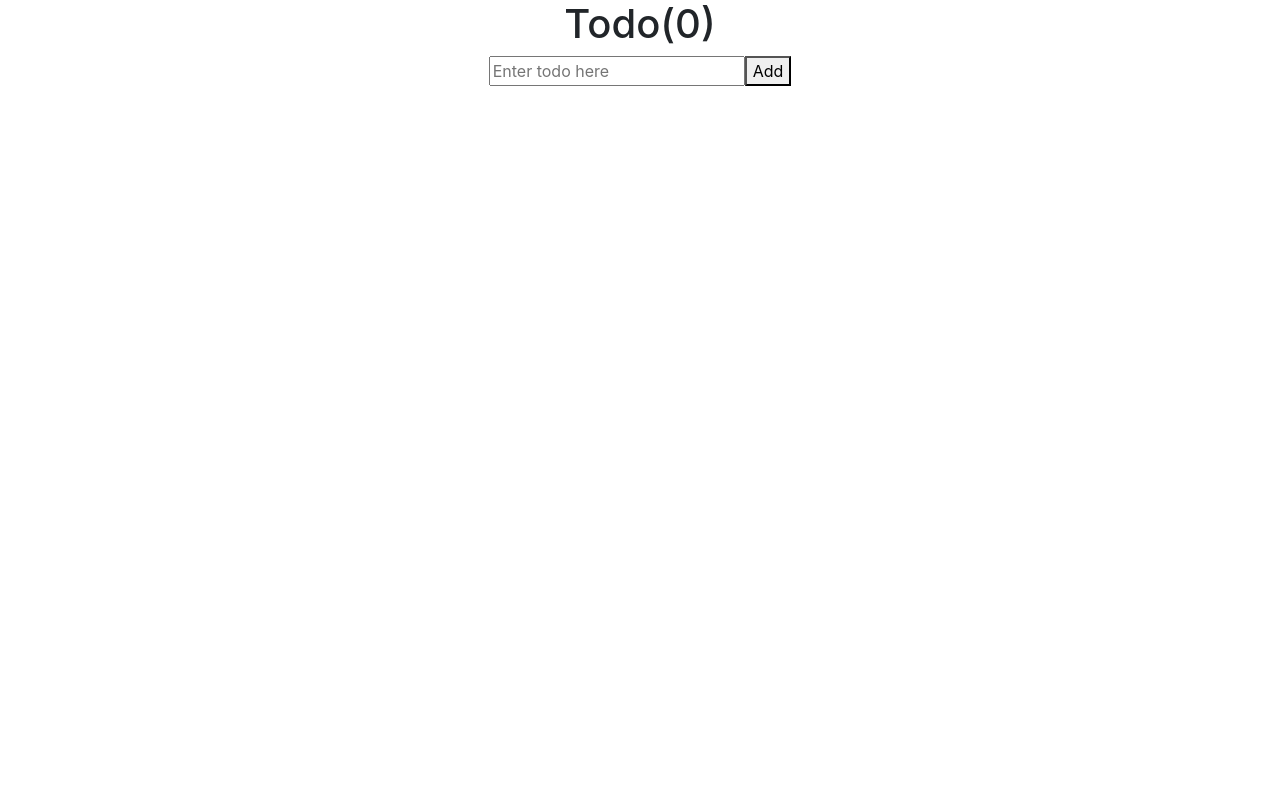
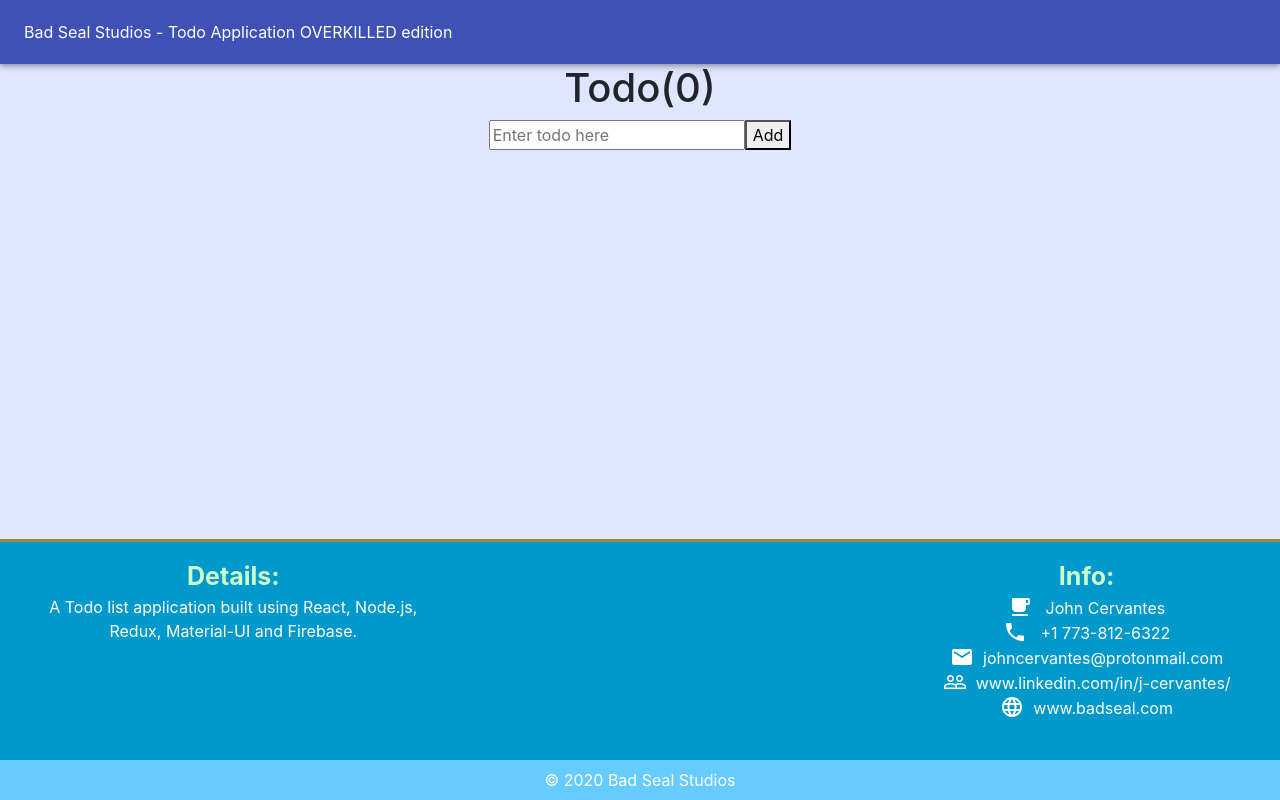
Before and after one commit to JohnCervantes/todo_app_OVERKILLLED_edition, a React (Create React App) app: page / in a window 1280 px wide. Built offline with nearby package versions, Linux system fonts and the light colour scheme.

Commit message:
added footer,header,material-ui,bug fixes and optimizations

```diff
--- a/package.json
+++ b/package.json
@@ -3,6 +3,8 @@
   "version": "0.1.0",
   "private": true,
   "dependencies": {
+    "@material-ui/core": "^4.9.7",
+    "@material-ui/icons": "^4.9.1",
     "@testing-library/jest-dom": "^4.2.4",
     "@testing-library/react": "^9.4.1",
     "@testing-library/user-event": "^7.2.1",
--- a/public/index.html
+++ b/public/index.html
@@ -25,7 +25,7 @@
       work correctly both with client-side routing and a non-root public URL.
       Learn how to configure a non-root public URL by running `npm run build`.
     -->
-    <title>Todo App</title>
+    <title>Todo Application OVERKILLED edition</title>
   </head>
   <body>
     <noscript>You need to enable JavaScript to run this app.</noscript>
--- a/src/App.css
+++ b/src/App.css
@@ -1,38 +1,31 @@
 .App {
   text-align: center;
-}
-
-.App-logo {
-  height: 40vmin;
-  pointer-events: none;
-}
-
-@media (prefers-reduced-motion: no-preference) {
-  .App-logo {
-    animation: App-logo-spin infinite 20s linear;
-  }
-}
-
-.App-header {
-  background-color: #282c34;
-  min-height: 100vh;
-  display: flex;
-  flex-direction: column;
-  align-items: center;
-  justify-content: center;
-  font-size: calc(10px + 2vmin);
-  color: white;
+  width: 100%;
+  top: 0;
+  left: 0;
 }
 
 .App-link {
   color: #61dafb;
 }
 
-@keyframes App-logo-spin {
-  from {
-    transform: rotate(0deg);
-  }
-  to {
-    transform: rotate(360deg);
-  }
+.Site {
+  display: flex;
+  flex-direction: column;
+  min-height: 100vh;
+  background-color: #e0e6ff;
 }
+
+.Site-content {
+  flex: 1 0 auto;
+  padding: var(--space) var(--space) 0;
+  width: 100%;
+}
+
+.Site-content:after {
+  content: "\00a0";
+  display: block;
+  margin-top: var(--space);
+  height: 0;
+  visibility: hidden;
+}
--- a/src/App.js
+++ b/src/App.js
@@ -1,73 +1,19 @@
-import React, { Component } from "react";
-import Todo from "./components/todo";
+import React from "react";
 import "./App.css";
+import TodoOverkilled from "./containers/TodoOverkilled";
+import Footer from "./components/Footer";
+import Header from "./components/Header";
 
-
-
-class App extends Component {
-  constructor(props) {
-    super(props);
-    this.inputElement = React.createRef();
-    this.state = {
-      items: []
-    };
-  }
-
-  deleteItem = index => {
-    const items = [...this.state.items];
-    items.splice(index, 1);
-    this.setState({ items: items });
-  };
-
-  addItem(e) {
-    e.preventDefault();
-    if (this.inputElement.current.value !== "") {
-      var newItem = {
-        text: this.inputElement.current.value,
-        key: Date.now()
-      };
-
-      this.setState(prevState => {
-        return {
-          items: prevState.items.concat(newItem)
-        };
-      });
-
-      this.inputElement.current.value = "";
-      this.inputElement.current.focus();
-    }
-
-    console.log(this.state.items);
-  }
-
-  render() {
-    const todo = (
-      <div>
-        {this.state.items.map((todo, index) => {
-          return (
-            <Todo
-              key={index}
-              text={todo.text}
-              delete={this.deleteItem.bind(this, index)}
-            ></Todo>
-          );
-        })}
+function App() {
+  return (
+    <div className="App Site">
+      <div className="Site-content">
+        <Header></Header>
+        <TodoOverkilled></TodoOverkilled>
       </div>
-    );
-
-    return (
-      <div className="App">
-        <h1>Todo({this.state.items.length})</h1>
-        <form onSubmit={this.addItem.bind(this)}>
-          <input placeholder="Enter todo here" type="text" ref={this.inputElement} />
-          <button type="submit">Add</button>
-        </form>
-
-        {todo}
-        {/* <TodoItems entries={this.state.items} /> */}
-      </div>
-    );
-  }
+      <Footer></Footer>
+    </div>
+  );
 }
 
 export default App;
--- /dev/null
+++ b/src/components/Footer.js
@@ -0,0 +1,160 @@
+import Grid from "@material-ui/core/Grid";
+import { withStyles } from "@material-ui/core/styles";
+import Typography from "@material-ui/core/Typography";
+import React, { Component } from "react";
+import "../App.css";
+import FreeBreakfast from "@material-ui/icons/FreeBreakfast";
+import Phone from "@material-ui/icons/Phone";
+import Email from "@material-ui/icons/Email";
+import PeopleOutlined from "@material-ui/icons/PeopleOutline";
+import Language from "@material-ui/icons/Language";
+
+class Footer extends Component {
+  render() {
+    const { classes } = this.props;
+    const currentYear = new Date().getFullYear();
+    return (
+      <div className={classes.root}>
+        <Grid className={classes.footerText} container spacing={0}>
+          <Grid item xs={12} sm={4}>
+            <div className={classes.white}>
+              <ul style={{ listStyle: "none", margin: 0 }}>
+                <li>
+                  <span
+                    style={{
+                      fontSize: "25px",
+                      color: "#CCFFCC",
+                      fontWeight: "bolder"
+                    }}
+                  >
+                    Details:
+                  </span>
+                </li>
+                <li>
+                  A Todo list application built using React, Node.js, Redux, Material-UI and Firebase.
+                </li>
+              </ul>
+            </div>
+          </Grid>
+          <Grid item xs={12} sm={4}>
+            <Grid container>
+              <Grid
+                className={classes.flexContainer}
+                style={{ justifyContent: "center" }}
+                item
+                xs={12}
+              ></Grid>
+              <Grid
+                className={classes.flexContainer}
+                style={{ justifyContent: "flex-end" }}
+                item
+                xs={6}
+              ></Grid>
+              <Grid className={classes.flexContainer} item xs={6}></Grid>
+            </Grid>
+          </Grid>
+          <Grid item xs={12} sm={4}>
+            <ul style={{ listStyle: "none", margin: 0 }}>
+              <li>
+                <span
+                  style={{
+                    fontSize: "25px",
+                    color: "#CCFFCC",
+                    fontWeight: "bolder"
+                  }}
+                >
+                  Info:
+                </span>
+              </li>
+              <li>
+                <FreeBreakfast style={{ verticalAlign: "-5px" }} /> &nbsp; John
+                Cervantes
+              </li>
+              <li>
+                <Phone style={{ verticalAlign: "-5px" }} /> &nbsp; +1
+                773-812-6322
+              </li>
+              <li>
+                <Email style={{ verticalAlign: "-5px" }} /> &nbsp;
+                <a
+                  style={{ color: "white" }}
+                  href="mailto:johncervantes@protonmail.com"
+                  target="_blank"
+                >
+                  johncervantes@protonmail.com
+                </a>
+              </li>
+              <li>
+                <PeopleOutlined style={{ verticalAlign: "-5px" }} /> &nbsp;
+                <a
+                  style={{ color: "white" }}
+                  href="https://www.linkedin.com/in/j-cervantes/"
+                  target="_blank"
+                >
+                  www.linkedin.com/in/j-cervantes/
+                </a>
+              </li>
+              <li>
+                <Language style={{ verticalAlign: "-5px" }} /> &nbsp;
+                <a
+                  style={{ color: "white" }}
+                  href="https://www.badseal.com"
+                  target="_blank"
+                >
+                  www.badseal.com
+                </a>
+              </li>
+            </ul>
+          </Grid>
+        </Grid>
+        <Grid className={classes.subFooter} item xs={12}>
+          <Typography
+            className={classes.white}
+            variant="subheading"
+            component={"span"}
+          >
+            © {currentYear} Bad Seal Studios
+          </Typography>
+        </Grid>
+      </div>
+    );
+  }
+}
+
+const styles = () => ({
+  root: {
+    marginTop: 30,
+    backgroundColor: "#0099CC",
+    borderTop: "solid 3px #998643",
+    paddingTop: "16px",
+    overflowX: "hidden",
+
+  },
+  footerSections: {
+    margin: "0 16px"
+  },
+  subFooter: {
+    backgroundColor: "#66CCFF",
+    padding: "8px 16px 8px 16px",
+    marginTop: "40px"
+  },
+  footerText: {
+    color: "#fff",
+    lineHeight: 1.5
+  },
+  invertedBtnDark: {
+    color: "#fff",
+    backgroundColor: "transparent",
+    border: "2px #fff solid",
+    boxShadow: "none",
+    margin: "8px"
+  },
+  white: {
+    color: "#ffffff"
+  },
+  flexContainer: {
+    display: "flex"
+  }
+});
+
+export default withStyles(styles)(Footer);
--- /dev/null
+++ b/src/components/Header.js
@@ -0,0 +1,20 @@
+import React from "react";
+import AppBar from "@material-ui/core/AppBar";
+import Toolbar from "@material-ui/core/Toolbar";
+import Typography from "@material-ui/core/Typography";
+
+const header = () => {
+  return (
+    <div>
+      <AppBar position="static">
+        <Toolbar>
+          <Typography variant="title" color="inherit">
+            Bad Seal Studios - Todo Application OVERKILLED edition
+          </Typography>
+        </Toolbar>
+      </AppBar>
+    </div>
+  );
+};
+
+export default header;
--- /dev/null
+++ b/src/containers/TodoOverkilled.js
@@ -0,0 +1,73 @@
+import React, { Component } from "react";
+import Todo from "../components/Todo";
+
+
+
+
+class App extends Component {
+  constructor(props) {
+    super(props);
+    this.inputElement = React.createRef();
+    this.state = {
+      items: []
+    };
+  }
+
+  deleteItem = index => {
+    const items = [...this.state.items];
+    items.splice(index, 1);
+    this.setState({ items: items });
+  };
+
+  addItem(e) {
+    e.preventDefault();
+    if (this.inputElement.current.value !== "") {
+      var newItem = {
+        text: this.inputElement.current.value,
+        key: Date.now()
+      };
+
+      this.setState(prevState => {
+        return {
+          items: prevState.items.concat(newItem)
+        };
+      });
+
+      this.inputElement.current.value = "";
+      this.inputElement.current.focus();
+    }
+
+    console.log(this.state.items);
+  }
+
+  render() {
+    const todo = (
+      <div>
+        {this.state.items.map((todo, index) => {
+          return (
+            <Todo
+              key={index}
+              text={todo.text}
+              delete={this.deleteItem.bind(this, index)}
+            ></Todo>
+          );
+        })}
+      </div>
+    );
+
+    return (
+      <div className="App">
+        <h1>Todo({this.state.items.length})</h1>
+        <form onSubmit={this.addItem.bind(this)}>
+          <input placeholder="Enter todo here" type="text" ref={this.inputElement} />
+          <button type="submit">Add</button>
+        </form>
+
+        {todo}
+        {/* <TodoItems entries={this.state.items} /> */}
+      </div>
+    );
+  }
+}
+
+export default App;
```
Also changed, not shown: src/components/Todo.js (renamed from src/components/todo.js), src/logo.svg (deleted), 1 other file (tests, documents, lock files or other folders).
